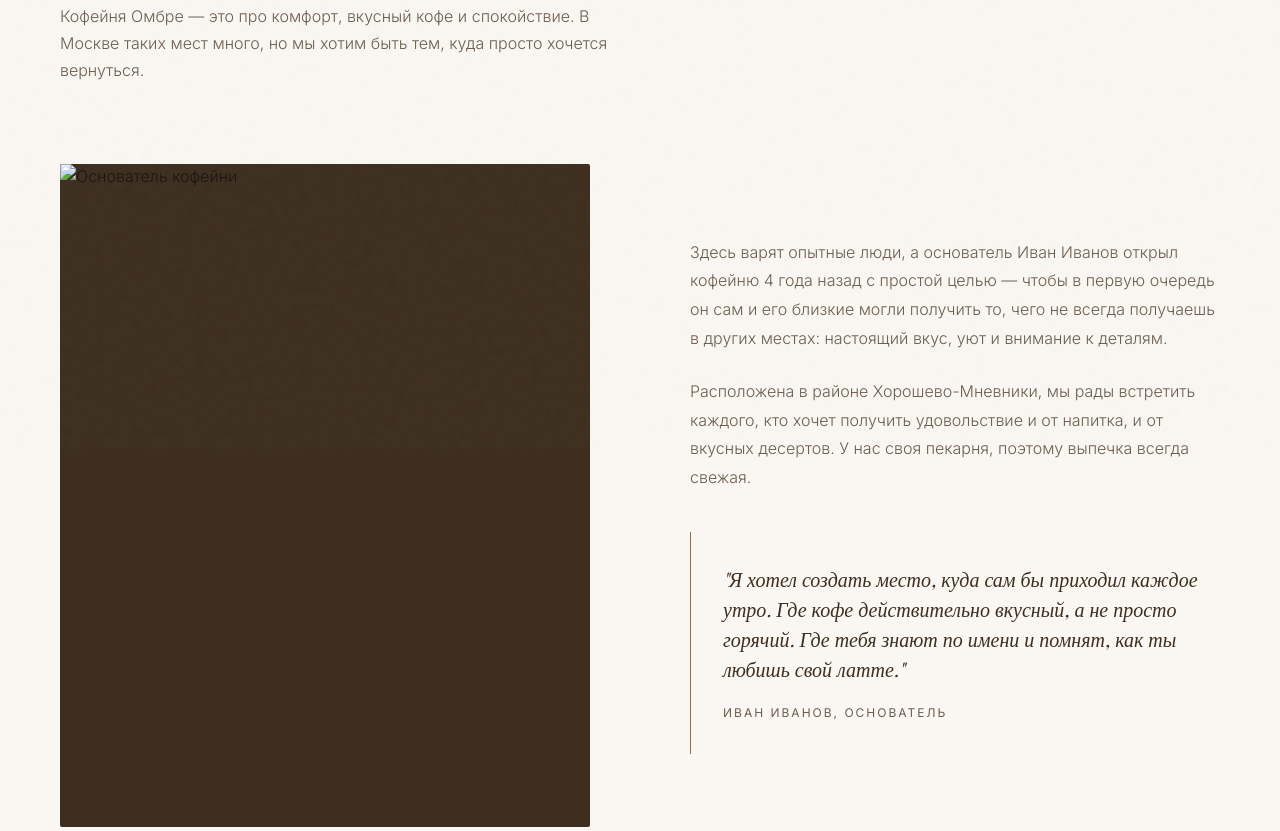
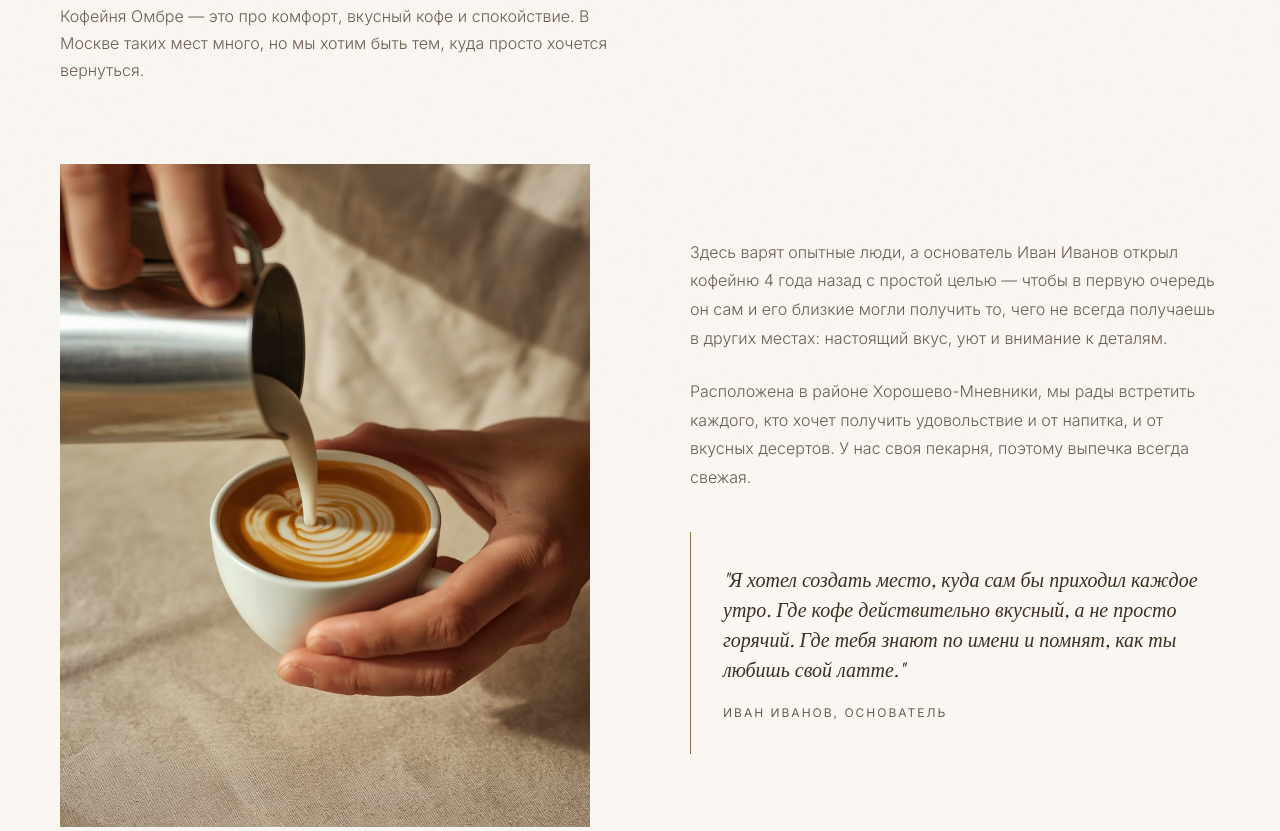
Before and after one commit to alphastatex/ombre-coffee, a website with bundled scripts: page index.html in a window 1280 px wide. Shown: the part 1071-1902 px from the top of the page. Built offline with nearby package versions, Linux system fonts and the light colour scheme; files whose address does not match are found by name; a web font is replaced by a local one.

Commit message:
fix: about image path and form cursor hang

```diff
--- a/index.html
+++ b/index.html
@@ -88,7 +88,7 @@
     </div>
     <div class="about-grid">
       <div class="about-image reveal">
-        <img src="images/about.jpg" alt="Основатель кофейни">
+        <img src="images/philosophy.jpg" alt="Основатель кофейни">
       </div>
       <div class="about-text reveal">
         <p>Здесь варят опытные люди, а основатель Иван Иванов открыл кофейню 4 года назад с простой целью — чтобы в первую очередь он сам и его близкие могли получить то, чего не всегда получаешь в других местах: настоящий вкус, уют и внимание к деталям.</p>
--- a/styles.css
+++ b/styles.css
@@ -1703,3 +1703,8 @@ footer {
   .footer-grid { grid-template-columns: 1fr; }
   .stats-grid { grid-template-columns: 1fr; }
 }
+/* === ИСПРАВЛЕНИЕ КУРСОРА НА ФОРМЕ === */
+/* Когда JS добавляет класс cursor-hidden, возвращаем обычную стрелочку */
+body.cursor-hidden {
+  cursor: auto !important;
+}
```
